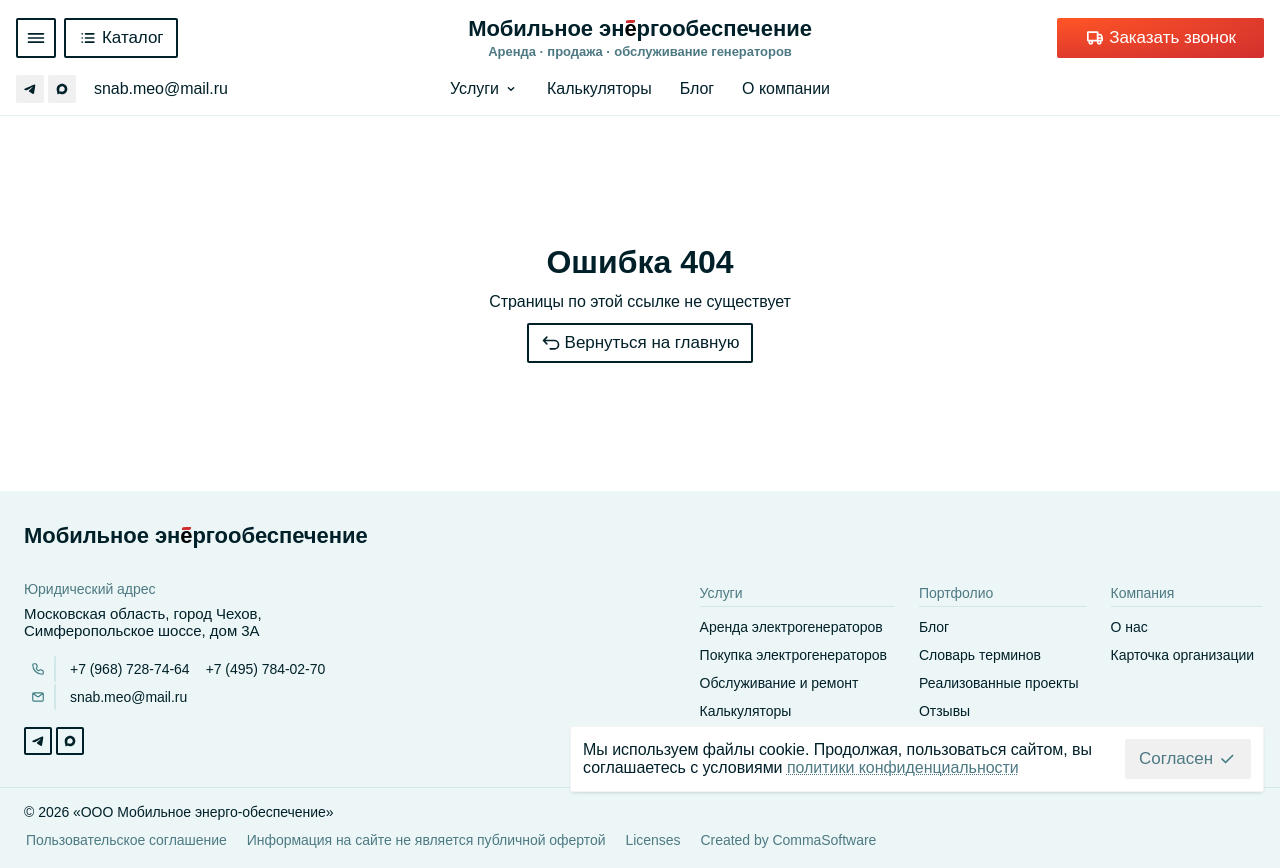
After one commit to CommaSoftware/mobile-electro, a PHP site: page /404.html in a window 1280 px wide. The commit adds this page. Run offline with PHP 8.4, Linux system fonts and the light colour scheme; some web fonts are replaced.

Commit message:
Add: Добавил страницу 404

```diff
--- /dev/null
+++ b/layout/404.html
@@ -0,0 +1,294 @@
+<!doctype html>
+<html lang="en">
+  <head>
+    <meta charset="UTF-8" />
+    <meta name="viewport" content="width=device-width, initial-scale=1.0" />
+
+    <link rel="stylesheet" href="assets/css/normalize.css" />
+    <link rel="stylesheet" href="assets/css/root.css" />
+    <link rel="stylesheet" href="assets/css/ui.css" />
+    <link rel="stylesheet" href="assets/css/fonts.css" />
+    <link rel="stylesheet" href="assets/css/cms-content.css" />
+
+    <link rel="stylesheet" href="assets/css/shared/button.css" />
+    <link rel="stylesheet" href="assets/css/shared/input.css" />
+    <link rel="stylesheet" href="assets/css/shared/select.css" />
+    <link rel="stylesheet" href="assets/css/shared/checkbox.css" />
+    <link rel="stylesheet" href="assets/css/shared/radio.css" />
+    <link rel="stylesheet" href="assets/css/shared/icons.css" />
+    <link rel="stylesheet" href="assets/css/shared/logo.css" />
+    <link rel="stylesheet" href="assets/css/shared/span.css" />
+    <link rel="stylesheet" href="assets/css/shared/heading.css" />
+    <link rel="stylesheet" href="assets/css/shared/characteristic.css" />
+
+    <link rel="stylesheet" href="assets/css/entities/content-wrapper.css" />
+    <link rel="stylesheet" href="assets/css/entities/heading-block.css" />
+    <link rel="stylesheet" href="assets/css/entities/product-card.css" />
+    <link rel="stylesheet" href="assets/css/entities/blog-card.css" />
+    <link rel="stylesheet" href="assets/css/entities/buttons-block.css" />
+    <link rel="stylesheet" href="assets/css/entities/breadcrumbs.css" />
+    <link rel="stylesheet" href="assets/css/entities/view-block.css" />
+    <link rel="stylesheet" href="assets/css/entities/popup.css" />
+    <link rel="stylesheet" href="assets/css/entities/cookie-overlay.css" />
+    <link rel="stylesheet" href="assets/css/entities/float-img.css" />
+
+    <link rel="stylesheet" href="assets/css/widgets/header.css" />
+    <link rel="stylesheet" href="assets/css/widgets/footer.css" />
+    <link rel="stylesheet" href="assets/css/widgets/hello-banner.css" />
+    <link rel="stylesheet" href="assets/css/widgets/advantages.css" />
+    <link rel="stylesheet" href="assets/css/widgets/cases.css" />
+    <link rel="stylesheet" href="assets/css/widgets/map.css" />
+    <link rel="stylesheet" href="assets/css/widgets/catalog-preview.css" />
+    <link rel="stylesheet" href="assets/css/widgets/target-banner.css" />
+    <link rel="stylesheet" href="assets/css/widgets/reviews.css" />
+    <link rel="stylesheet" href="assets/css/widgets/product.css" />
+    <link rel="stylesheet" href="assets/css/widgets/single.css" />
+    <link rel="stylesheet" href="assets/css/widgets/not-found.css" />
+
+    <title>Мобильное электрообеспечение</title>
+  </head>
+  <body>
+    <header class="header">
+      <div class="content-wrapper header__content-block">
+        <div class="header__contacts">
+          <div class="header-contacts__line">
+            <a
+              href="tel:+7 (495) 784-02-70"
+              class="button is-style-transparent is-size-m"
+              >+7 (495) 784-02-70</a
+            >
+            <a
+              href="tel:+7 (968) 728-74-64"
+              class="button is-style-transparent is-size-m"
+              >+7 (968) 728-74-64</a
+            >
+          </div>
+          <span class="span is-size-xs is-hilight">8:00-19:00 МСК</span>
+        </div>
+        <div class="header__logo">
+          <a href="#!" class="logo-full">
+            <span class="logo-full__name"
+              >Мобильное эн<mark>е</mark>ргообеспечение</span
+            >
+            <span class="logo-full__description"
+              >Аренда · продажа · обслуживание генераторов</span
+            >
+          </a>
+        </div>
+        <div class="header__actions">
+          <div
+            class="header__menu-button button is-aspect-ratio-1b1 is-style-bordered"
+          >
+            <span class="icon" data-type="hamburger"></span>
+          </div>
+          <a href="#!" class="button is-style-bordered header__catalog-button">
+            <span class="icon" data-type="list-unordered"></span>
+            Каталог
+          </a>
+          <a
+            href="#!"
+            class="button is-style-accent is-wide header__target-button"
+          >
+            <span class="icon" data-type="truck"></span>
+            Заказать звонок
+          </a>
+        </div>
+        <div class="header__social">
+          <a
+            href="#!"
+            target="_blank"
+            class="button is-style-secondary is-size-m is-aspect-ratio-1b1"
+            ><span class="icon" data-type="telegramm"></span
+          ></a>
+          <a
+            href="#!"
+            target="_blank"
+            class="button is-style-secondary is-size-m is-aspect-ratio-1b1"
+            ><span class="icon" data-type="max"></span
+          ></a>
+          <a
+            href="mailto:snab.meo@mail.ru"
+            class="button is-style-transparent is-size-m"
+            >snab.meo@mail.ru</a
+          >
+        </div>
+        <nav class="header__nav">
+          <ul>
+            <li>
+              <a href="#!">Услуги</a>
+              <ul>
+                <li><a href="#!">Аренда электрогенераторов</a></li>
+                <li><a href="#!">Покупка электрогенераторов</a></li>
+                <li><a href="#!">Обслуживание и ремонт</a></li>
+              </ul>
+            </li>
+            <li><a href="#!">Калькуляторы</a></li>
+            <li><a href="#!">Блог</a></li>
+            <li><a href="#!">О компании</a></li>
+          </ul>
+        </nav>
+      </div>
+    </header>
+    <section id="not_found" class="not-found">
+      <div class="content-wrapper">
+        <h1 class="heading is-size-h1">Ошибка 404</h1>
+        <p class="span">Cтраницы по этой ссылке не существует</p>
+        <a href="index.html" class="button is-style-bordered">
+          <span class="icon" data-type="arrow-undo"></span>
+          Вернуться на главную
+        </a>
+      </div>
+    </section>
+    <div id="cookie_overlay" class="cookie-overlay">
+      <div class="content-wrapper">
+        <div class="cookie-overlay__block">
+          <p class="span is-size-xss">
+            Мы используем файлы cookie. Продолжая, пользоваться сайтом, вы
+            соглашаетесь с условиями
+            <a href="#!">политики конфиденциальности</a>
+          </p>
+          <div class="button cookie-overlay__btn is-hilight">
+            Согласен
+            <span class="icon" data-type="check"></span>
+          </div>
+        </div>
+      </div>
+    </div>
+    <footer class="footer">
+      <div class="footer__content">
+        <div class="content-wrapper">
+          <div class="footer-content__logo">
+            <a href="#!" class="logo-full">
+              <span class="logo-full__name"
+                >Мобильное эн<mark>е</mark>ргообеспечение</span
+              >
+            </a>
+          </div>
+          <div class="footer-content__info">
+            <div class="footer-content-info__location">
+              <span class="span is-size-xs is-hilight">Юридический адрес</span>
+              <span class="span is-size-s"
+                >Московская область, город Чехов, Симферопольское шоссе, дом
+                3А</span
+              >
+            </div>
+            <div class="footer-content-info__contacts">
+              <div class="footer-contacts-line">
+                <div
+                  class="footer-contacts-line__icon button is-size-s is-style-transparent is-hilight is-aspect-ratio-1b1"
+                >
+                  <span class="icon" data-type="phone"></span>
+                </div>
+                <a
+                  href="tel:+7 (968) 728-74-64"
+                  class="button is-size-s is-style-transparent"
+                  target="_blank"
+                  >+7 (968) 728-74-64
+                </a>
+                <a
+                  href="tel:+7 (495) 784-02-70"
+                  class="button is-size-s is-style-transparent"
+                  target="_blank"
+                  >+7 (495) 784-02-70
+                </a>
+              </div>
+              <div class="footer-contacts-line">
+                <div
+                  class="footer-contacts-line__icon button is-size-s is-style-transparent is-hilight is-aspect-ratio-1b1"
+                >
+                  <span class="icon" data-type="email"></span>
+                </div>
+                <a
+                  href="mailto:snab.meo@mail.ru"
+                  target="_blank"
+                  class="button is-size-s is-style-transparent"
+                  >snab.meo@mail.ru
+                </a>
+              </div>
+            </div>
+            <div class="footer-content-info__socials">
+              <a
+                href="#!"
+                target="_blank"
+                class="button is-size-m is-style-bordered is-aspect-ratio-1b1"
+                ><span class="icon" data-type="telegramm"></span></a
+              ><a
+                href="#!"
+                target="_blank"
+                class="button is-size-m is-style-bordered is-aspect-ratio-1b1"
+                ><span class="icon" data-type="max"></span
+              ></a>
+            </div>
+          </div>
+          <div class="footer-content__nav">
+            <ul>
+              <li>
+                <a href="#!">Услуги</a>
+                <ul>
+                  <li><a href="#!">Аренда электрогенераторов</a></li>
+                  <li><a href="#!">Покупка электрогенераторов</a></li>
+                  <li><a href="#!">Обслуживание и ремонт</a></li>
+                  <li><a href="#!">Калькуляторы</a></li>
+                </ul>
+              </li>
+              <li>
+                <a href="#!">Портфолио</a>
+                <ul>
+                  <li><a href="#!">Блог</a></li>
+                  <li><a href="#!">Словарь терминов</a></li>
+                  <li><a href="#!">Реализованные проекты</a></li>
+                  <li><a href="#!">Отзывы</a></li>
+                </ul>
+              </li>
+              <li>
+                <a href="#!">Компания</a>
+                <ul>
+                  <li><a href="#!">О нас</a></li>
+                  <li><a href="#!">Карточка организации</a></li>
+                </ul>
+              </li>
+            </ul>
+          </div>
+        </div>
+      </div>
+      <div class="footer__copyright">
+        <div class="content-wrapper">
+          <span class="footer-copyright__label span is-size-xs"
+            >© 2026 «ООО Мобильное энерго-обеспечение»</span
+          >
+          <div class="footer-copyright__actions">
+            <a
+              href="#!"
+              class="button is-size-s is-style-transparent is-hilight"
+              >Пользовательское соглашение</a
+            ><a
+              href="#!"
+              class="button is-size-s is-style-transparent is-hilight"
+              >Информация на сайте не является публичной офертой</a
+            ><a
+              href="#!"
+              class="button is-size-s is-style-transparent is-hilight"
+              >Licenses</a
+            ><a
+              href="https://commasoft.ru"
+              target="_blank"
+              class="button is-size-s is-style-transparent is-hilight"
+              >Created by CommaSoftware</a
+            >
+          </div>
+        </div>
+      </div>
+    </footer>
+
+    <script src="assets/js/clipboard.js"></script>
+    <script src="assets/js/cookie.js"></script>
+    <script src="assets/js/float-img-win.js"></script>
+    <script src="assets/js/header.js"></script>
+    <script src="assets/js/map.js"></script>
+    <script src="assets/js/range-input.js"></script>
+    <script src="assets/js/product-slider.js"></script>
+    <script src="assets/js/target-banner.js"></script>
+    <script src="assets/js/popup.js"></script>
+    <script src="assets/js/smoothScroll.js"></script>
+  </body>
+</html>
--- a/layout/assets/css/shared/icons.css
+++ b/layout/assets/css/shared/icons.css
@@ -19,6 +19,9 @@
 
 .icon[data-type="arrow-right-md"] {
   background-image: url("../../images/icons/arrow-right-md.svg");
+}
+.icon[data-type="arrow-undo"] {
+  background-image: url("../../images/icons/arrow-undo.svg");
 }
 .icon[data-type="arrow-up-md"] {
   background-image: url("../../images/icons/arrow-up-md.svg");
--- /dev/null
+++ b/layout/assets/css/widgets/not-found.css
@@ -0,0 +1,12 @@
+.not-found {
+  padding-top: calc(var(--gap-sections) * 2);
+  padding-bottom: var(--gap-sections);
+}
+
+.not-found .content-wrapper {
+  display: flex;
+  flex-direction: column;
+  justify-content: center;
+  align-items: center;
+  gap: 12px;
+}
```
Also changed, not shown: layout/assets/images/icons/arrow-undo.svg (added).
